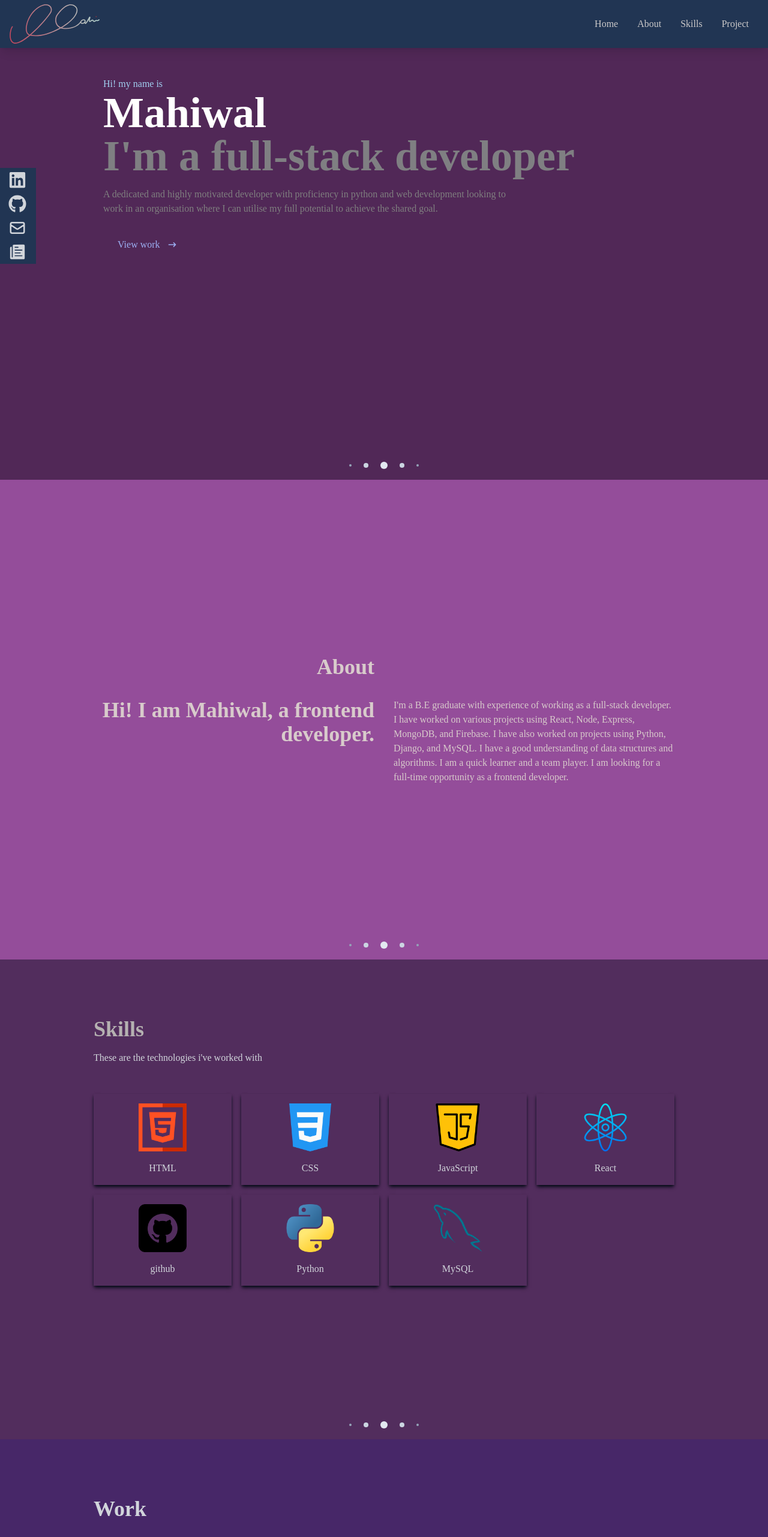
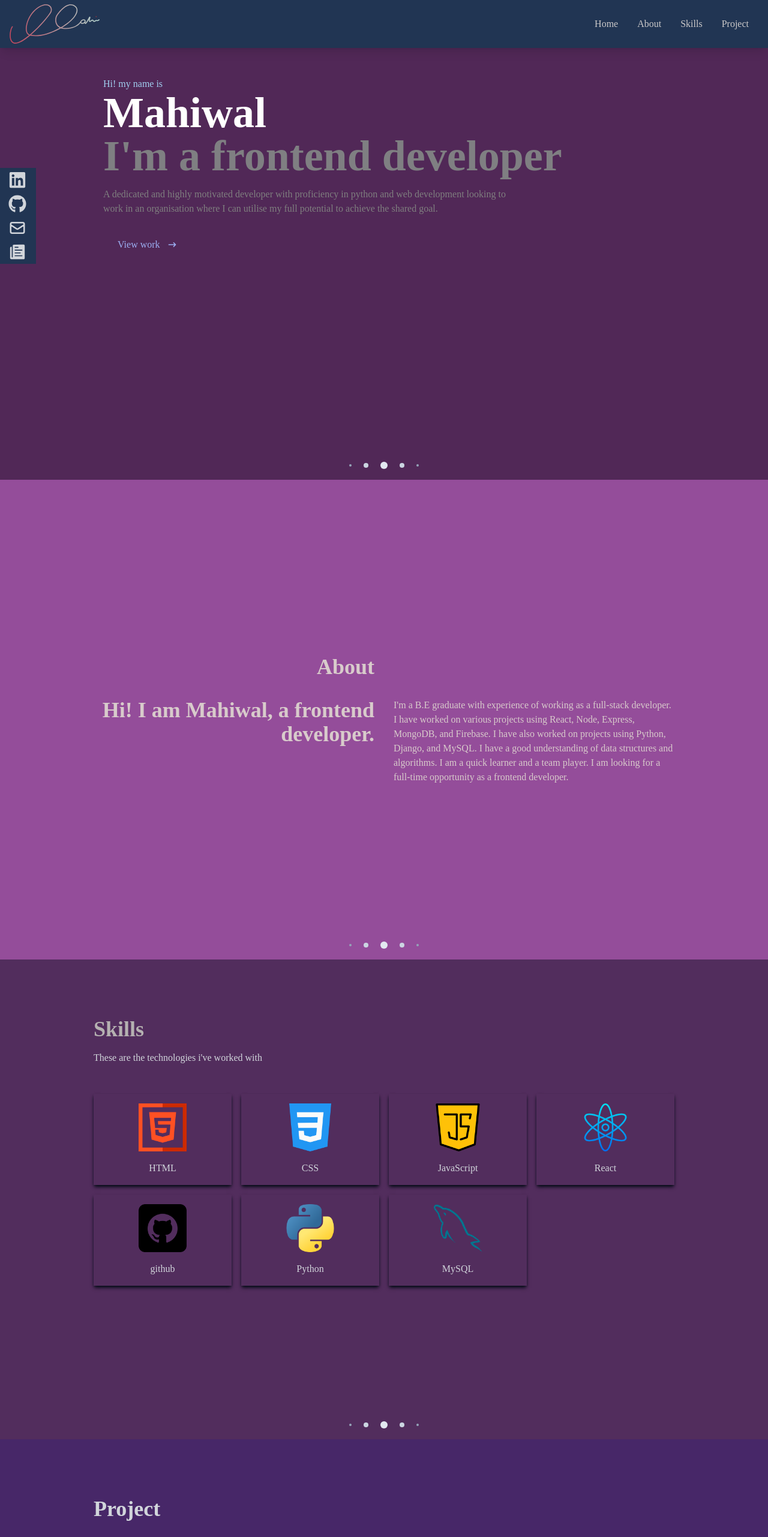
Before and after one commit to Mahiwal-code/portfolio, a React (Create React App) app: page / in a window 1280 px wide. Shown: the top 2563 px of the page at 60% size. Built offline with nearby package versions, Linux system fonts and the light colour scheme.

Commit message:
Fixed navbar and minor improvements

```diff
--- a/public/index.html
+++ b/public/index.html
@@ -8,7 +8,7 @@
     <link rel="icon" type="image/png" sizes="32x32" href="/favicon-32x32.png" />
     <link rel="icon" type="image/png" sizes="16x16" href="/favicon-16x16.png" />
     <link rel="manifest" href="/site.webmanifest" />
-    <title>React App</title>
+    <title>Mahiwal's Portfolio</title>
   </head>
   <body>
     <noscript>You need to enable JavaScript to run this app.</noscript>
--- a/src/components/Home.jsx
+++ b/src/components/Home.jsx
@@ -14,7 +14,7 @@ const Home = () => {
           Mahiwal
         </h1>
         <h2 className="tet-4xl sm:text-7xl font-bold text-[rgb(127,127,130)]">
-          I'm a full-stack developer
+          I'm a frontend developer
         </h2>
         <p className="text-[rgb(127,127,127)] py-4 max-w-[700px]">
           A dedicated and highly motivated developer with proficiency in python
--- a/src/components/Navbar.jsx
+++ b/src/components/Navbar.jsx
@@ -39,7 +39,7 @@ const Navbar = () => {
           </li>
           <li>
             {" "}
-            <a href="#work" className="line">
+            <a href="#project" className="line">
               {" "}
               Project
             </a>
--- a/src/components/Work.jsx
+++ b/src/components/Work.jsx
@@ -5,13 +5,13 @@ import { workData } from "../Data/workData";
 const Work = () => {
   return (
     <div
-      name="work"
+      name="project"
       className="w-full min-h-screen text-gray-300 bg-[#472768] py-20 relative"
-      id="work"
+      id="project"
     >
       <div className="max-w-[1000px] mx-auto p-4 flex flex-col justify-center w-full h-full">
         <div className="pb-8">
-          <p className="text-4xl font-bold inline">Work</p>
+          <p className="text-4xl font-bold inline">Project</p>
           <p className="py-6">Check out some of my recent work</p>
         </div>
 
```
